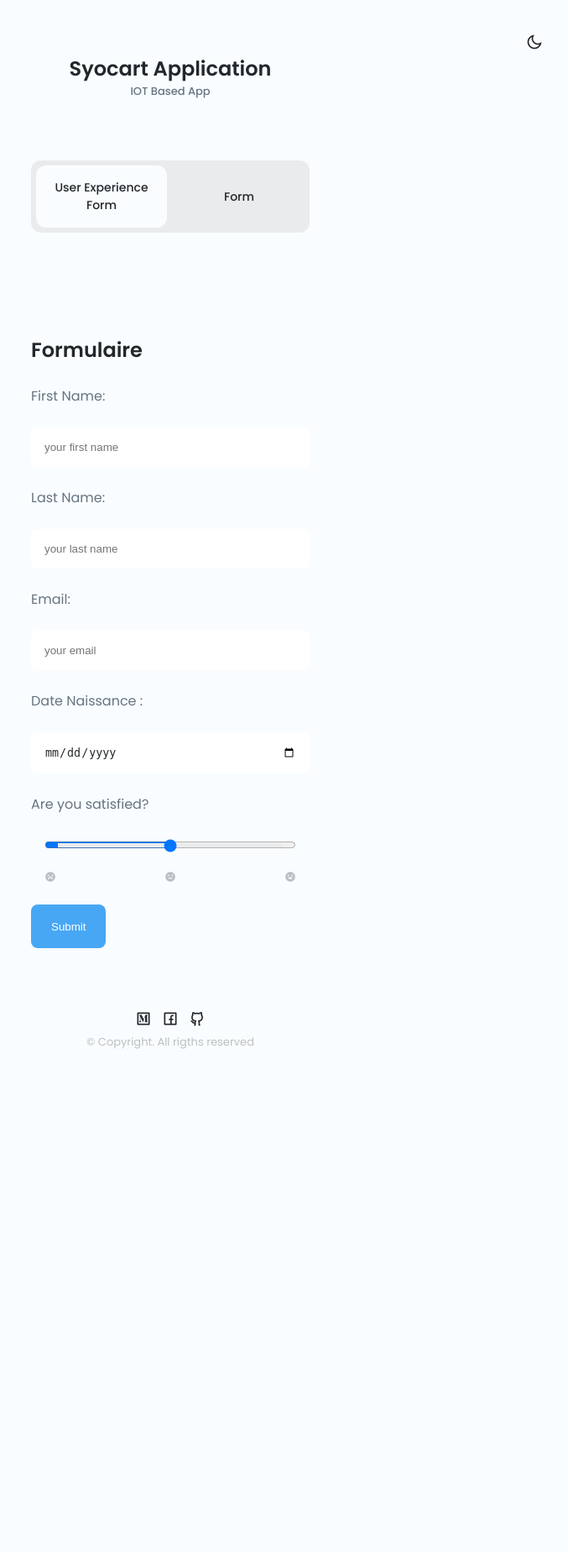
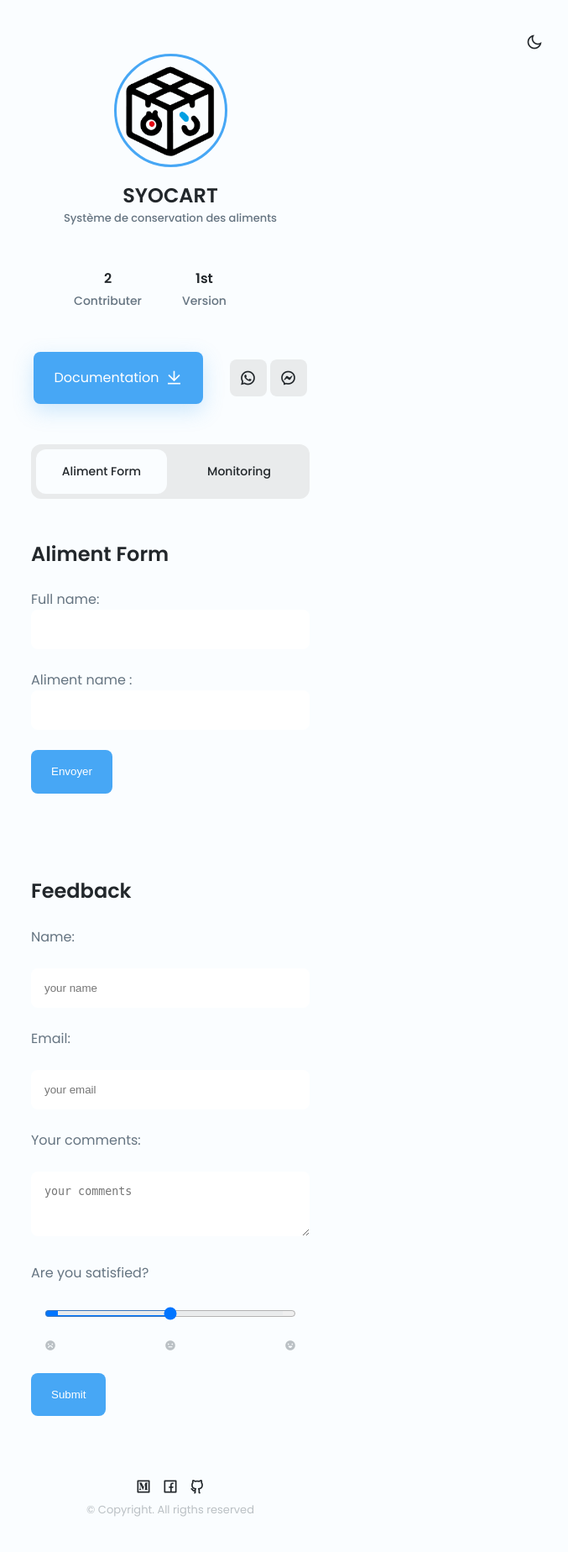
Before and after one commit to IbLahlou/syocart_app, a Flask app: page / in a window 1280 px wide. Shown: the whole page at 84% size, without its empty margins (437-1114 px from the left). Before the commit the page ends 1249 px from the top, so only its background shows below. Run offline with Flask 3, Linux system fonts and the light colour scheme; some libraries are stand-ins or nearby versions.

Commit message:
modifying web_service

```diff
--- a/src/service-web/templates/index.html
+++ b/src/service-web/templates/index.html
@@ -6,7 +6,7 @@
   <meta name="viewport" content="width=device-width, initial-scale=1.0">
 
   <!--=============== FAVICON ===============-->
-  <link rel="shortcut icon" href="../static/favicon.ico" type="image/x-icon">
+  <link rel="shortcut icon" href="../static/image/cad.png" type="image/x-icon">
 
   <!--=============== REMIX ICONS ===============-->
   <link href="https://cdn.jsdelivr.net/npm/remixicon@2.5.0/fonts/remixicon.css" rel="stylesheet">
@@ -15,7 +15,7 @@
   <!--=============== CSS ===============-->
 <link rel="stylesheet" type="text/css" href="{{ url_for('static', filename='css/style.css') }}">
 
-  <title>Syocart | IL D Company </title>
+  <title>SYOCART | IL D Company </title>
 </head>
 
 <body>
@@ -24,15 +24,54 @@
     <!-- Theme button -->
     <i class="ri-moon-line change-theme" id="theme-button"></i>
       <div class="profile__data">
+        <div class="profile__border">
+          <div class="profile__perfil">
+            <!-- Insert your image, according to the example size of the portfolio -->
+            <img src="../static/image/icon.png" alt="" style="width:95%">
+          </div>
+        </div>
 
 
+        <h2 class="profile__name">SYOCART</h2>
+        <h3 class="profile__profession">Système de conservation des aliments</h3>
 
-        <h2 class="profile__name">Syocart Application</h2>
-        <h3 class="profile__profession">IOT Based App</h3>
+  <br>
 
+      <div class="profile__info grid">
+        <div class="profile__info-group">
+          <h3 class="profile__info-number">2</h3>
+          <p class="profile__info-description">
+             Contributer
+          </p>
+        </div>
+        <div class="profile__info-group">
+          <h3 class="profile__info-number"> 1st</h3>
+          <p class="profile__info-description">
+             Version
+          </p>
+        </div>
+      </div>
+      <br>
+      <br>
 
+      <div class="profile__buttons">
+        <!-- Insert your Documentation -->
+        <a download="" href="../static/pdf/Gianell-Cv.pdf" class="button">
+          Documentation <i class="ri-download-line"></i>
+        </a>
 
-
+        <div class="profile__buttons-small">
+          <!-- Insert a real number plus country code -->
+          <a href="https://api.whatsapp.com/send?phone=0777615131&text=Hello, more information!" target="_blank" class="button button__small button__gray">
+            <i class="ri-whatsapp-line"></i>
+          </a>
+          <!-- Insert your brand name or profile -->
+          <a href="https://m.me/ibrahim" target="_blank" class="button button__small button__gray">
+            <i class="ri-messenger-line"></i>
+          </a>
+        </div>
+      </div>
+    </div>
   </header>
 
   <!--=============== MAIN ===============-->
@@ -41,10 +80,10 @@
       <!--=============== FILTERS TABS ===============-->
       <ul class="filters__content">
         <button class="filters__button filter-tab-active" data-target="#projects">
-          User Experience Form
+          Aliment Form
         </button>
         <button class="filters__button" data-target="#skills">
-          Form
+          Monitoring
         </button>
 
       </ul>
@@ -53,32 +92,39 @@
         <!--=============== PROJECTS ===============-->
 
     <div class="projects__content grid filters__active" data-content id="projects">
+        <h1>Aliment Form</h1>
+        <form class="feedback-form" method="post">
+            Full name:
+            <input type="text" name="full_name" value="{{ user_input }}">
+            Aliment name :
+            <input type="text" name="full_name" value="{{ user_input }}">
+
+
+
+            <button type="submit">Envoyer</button>
+        </form>
+
 
 <br>
 <br>
 <form action="/submit-feedback" method="post" class="feedback-form">
-    <h1>Formulaire</h1>
+    <h1>Feedback</h1>
 
 <br>
-      First Name:
+      Name:
       <br>
       <br>
-      <input type="text" id="name" name="fname" required placeholder="your first name">
-    <br>
-      Last Name:
-      <br>
-      <br>
-      <input type="text" id="name" name="lname" required placeholder="your last name">
+      <input type="text" id="name" name="name" required placeholder="your name">
     <br>
       Email:
       <br>
       <br>
       <input type="email" id="name" name="email" required placeholder="your email">
-      Date Naissance :
+    <br>
+      Your comments:
       <br>
       <br>
-      <input type="date" id="name" name="date" required >
-    <br>
+        <textarea name="comments" id="user_input" rows="3" placeholder="your comments"></textarea>
       Are you satisfied?
     <div class="range-container">
         <input type="range" name="satisfied" min="0" max="10" >
@@ -94,6 +140,71 @@
   </div>
 
 
+        <!--=============== SKILLS ===============-->
+<div class="skills__content grid" data-content id="skills">
+  <div class="skills__area">
+    <h3 class="skills__title">Metrics</h3>
+
+
+
+
+
+
+
+
+
+
+
+
+
+    <div class="skills__box">
+      <div class="skills__group">
+        <div class="skills__data">
+          <i class="ri-bar-chart-line"></i>
+
+          <div>
+            <h3 class="skills__name">Model Accuracy</h3>
+            <span class="skills__level">?</span>
+          </div>
+        </div>
+
+        <div class="skills__data">
+          <i class="ri-bar-chart-line"></i>
+
+          <div>
+            <h3 class="skills__name">Training Loss</h3>
+            <span class="skills__level">?</span>
+          </div>
+        </div>
+      </div>
+
+      <div class="skills__group">
+        <div class="skills__data">
+          <i class="ri-line-chart-fill"></i>
+
+          <div>
+            <h3 class="skills__name">Validation Accuracy</h3>
+            <span class="skills__level">?</span>
+          </div>
+        </div>
+
+        <div class="skills__data">
+          <i class="ri-line-chart-fill"></i>
+
+          <div>
+            <h3 class="skills__name">Validation Loss</h3>
+            <span class="skills__level">?</span>
+          </div>
+        </div>
+      </div>
+    </div>
+  </div>
+
+
+
+    </div>
+  </div>
+</div>
 
 
 
@@ -118,6 +229,12 @@
     </span>
   </footer>
 
+  <!--=============== SCROLLREVEAL ===============-->
+  <script src="https://unpkg.com/scrollreveal"></script>
+
+  <!--=============== MAIN JS ===============-->
+<script src="{{ url_for('static', filename='js/script.js') }}"></script>
+
 
 </body>
 </body>
```
Also changed, not shown: src/service-web/data/aliment.csv (added, +19 -0 lines), src/service-web/static/image/icon.png (added), src/service_monitoring/prometheus/prometheus.yml (renamed from src/service_monitoring/prometheus.yml).
